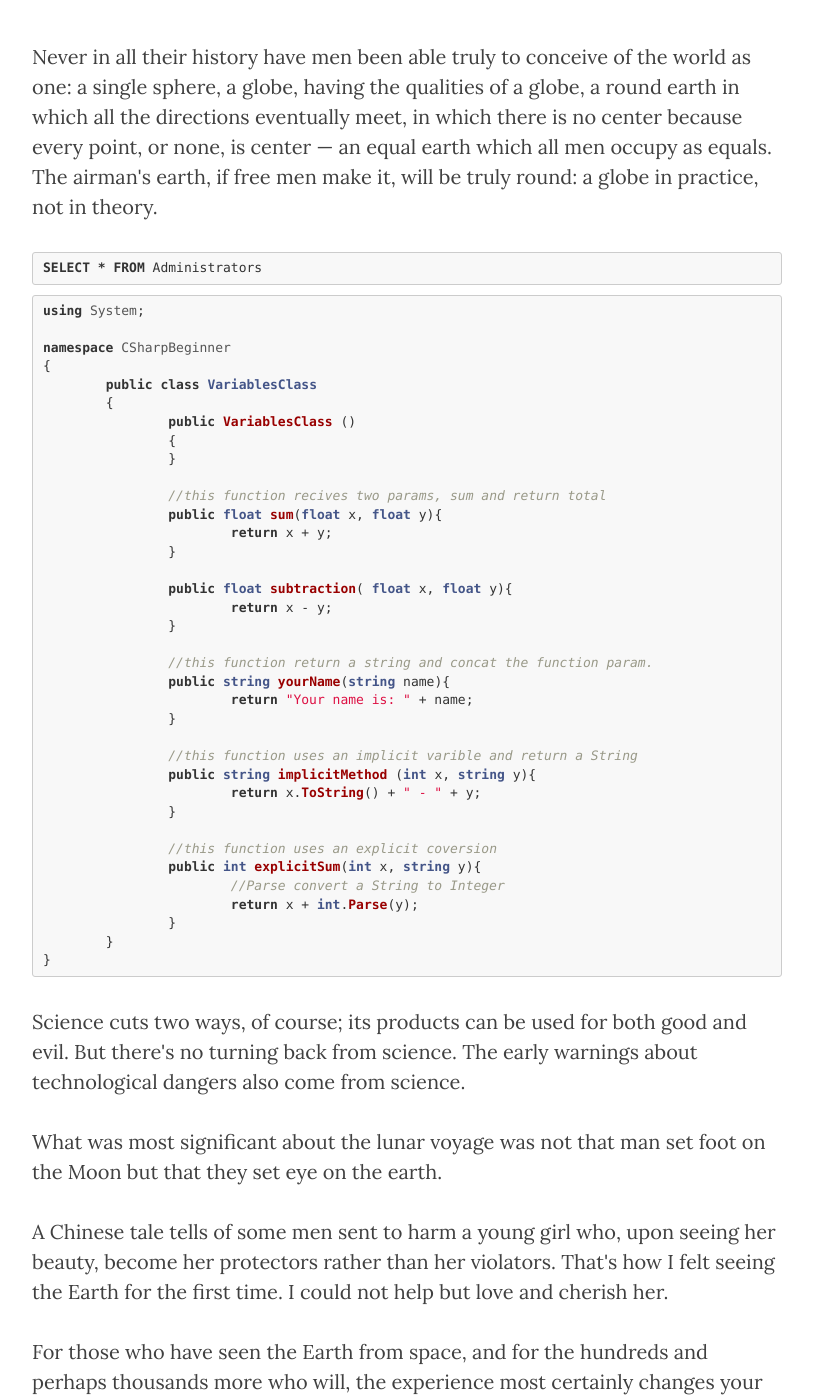
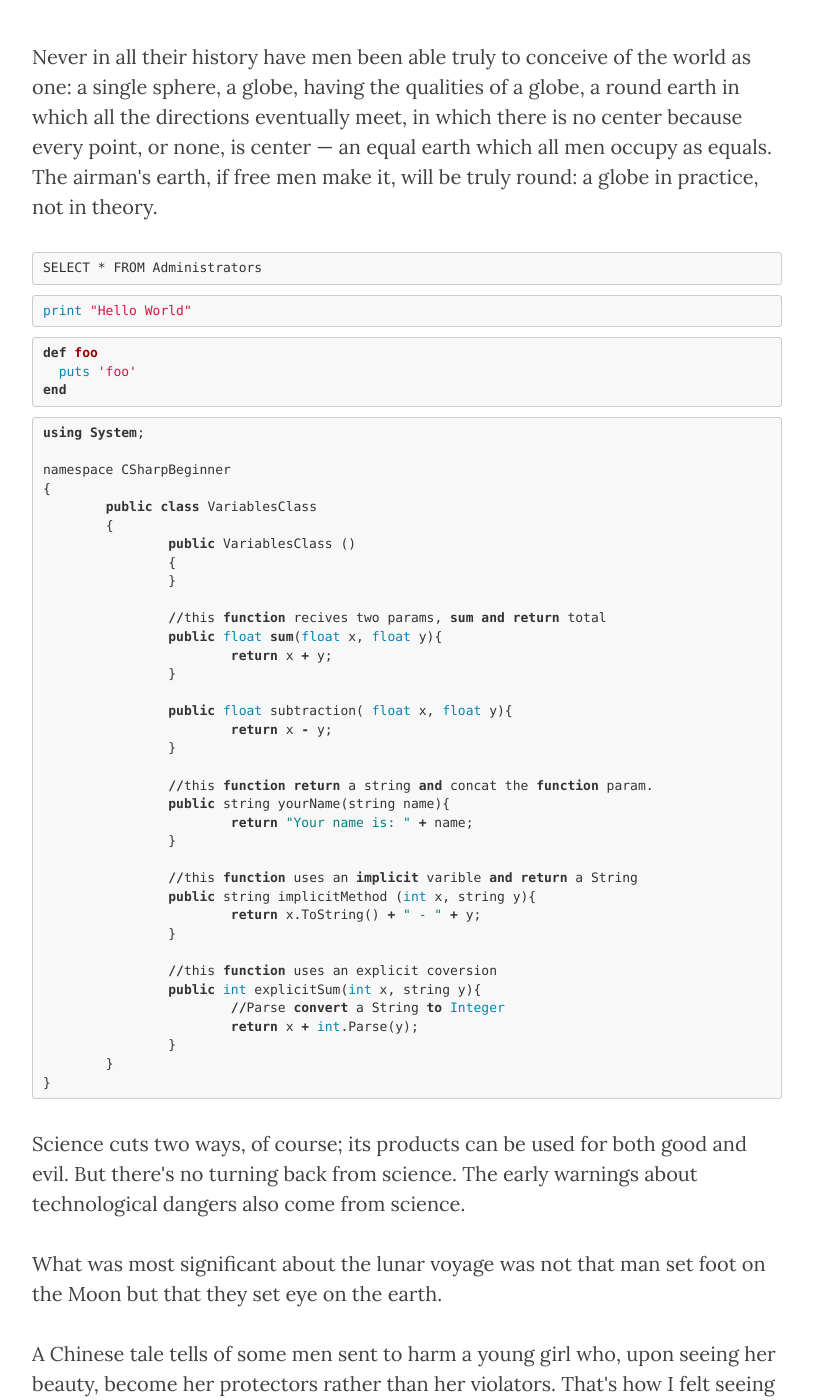
Before and after one commit to chowson/chowson.github.io, a Jekyll site: the page built from _posts/2015-07-28-list-all-sitecore-administrators.markdown, in a window 1280 px wide and 1400 px high, scrolled down 474 px. Shown: the whole window, without its empty margins (233-1046 px from the left). Built offline with Jekyll 4.4.1, drawn with Linux system fonts in a browser that asks for light colours; nearby versions of some CDN libraries.

Commit message:
Syntax highlighting test

````diff
--- a/_posts/2015-07-28-list-all-sitecore-administrators.markdown
+++ b/_posts/2015-07-28-list-all-sitecore-administrators.markdown
@@ -9,11 +9,21 @@ header-img: "img/post-bg-06.jpg"
 
 <p>Never in all their history have men been able truly to conceive of the world as one: a single sphere, a globe, having the qualities of a globe, a round earth in which all the directions eventually meet, in which there is no center because every point, or none, is center — an equal earth which all men occupy as equals. The airman's earth, if free men make it, will be truly round: a globe in practice, not in theory.</p>
 
-```sql
+```
 SELECT * FROM Administrators
 ```
 
-```csharp
+~~~ ruby
+print "Hello World"
+~~~
+
+{% highlight ruby %}
+def foo
+  puts 'foo'
+end
+{% endhighlight %}
+
+```sql
 using System;
 
 namespace CSharpBeginner
````
